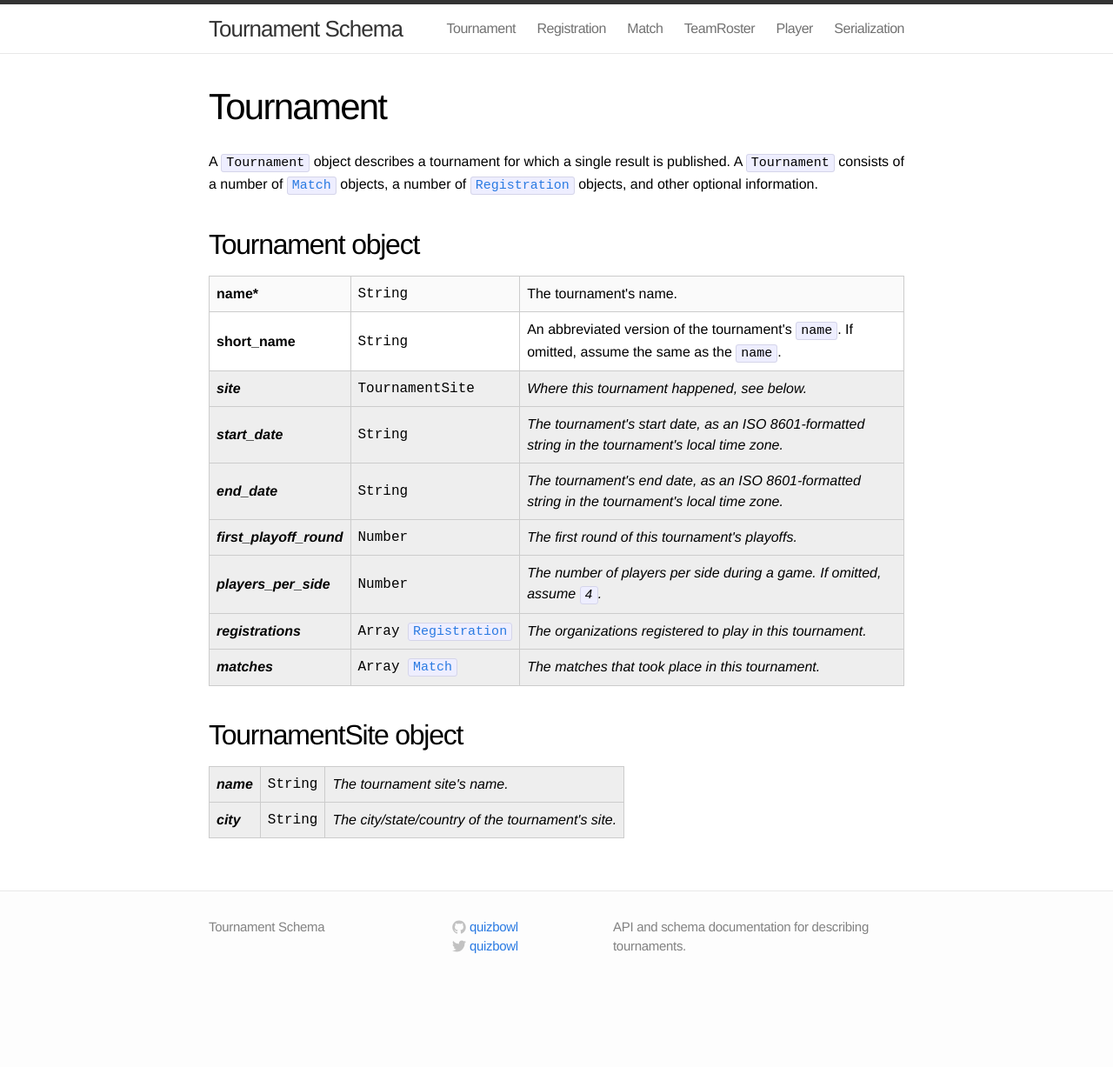
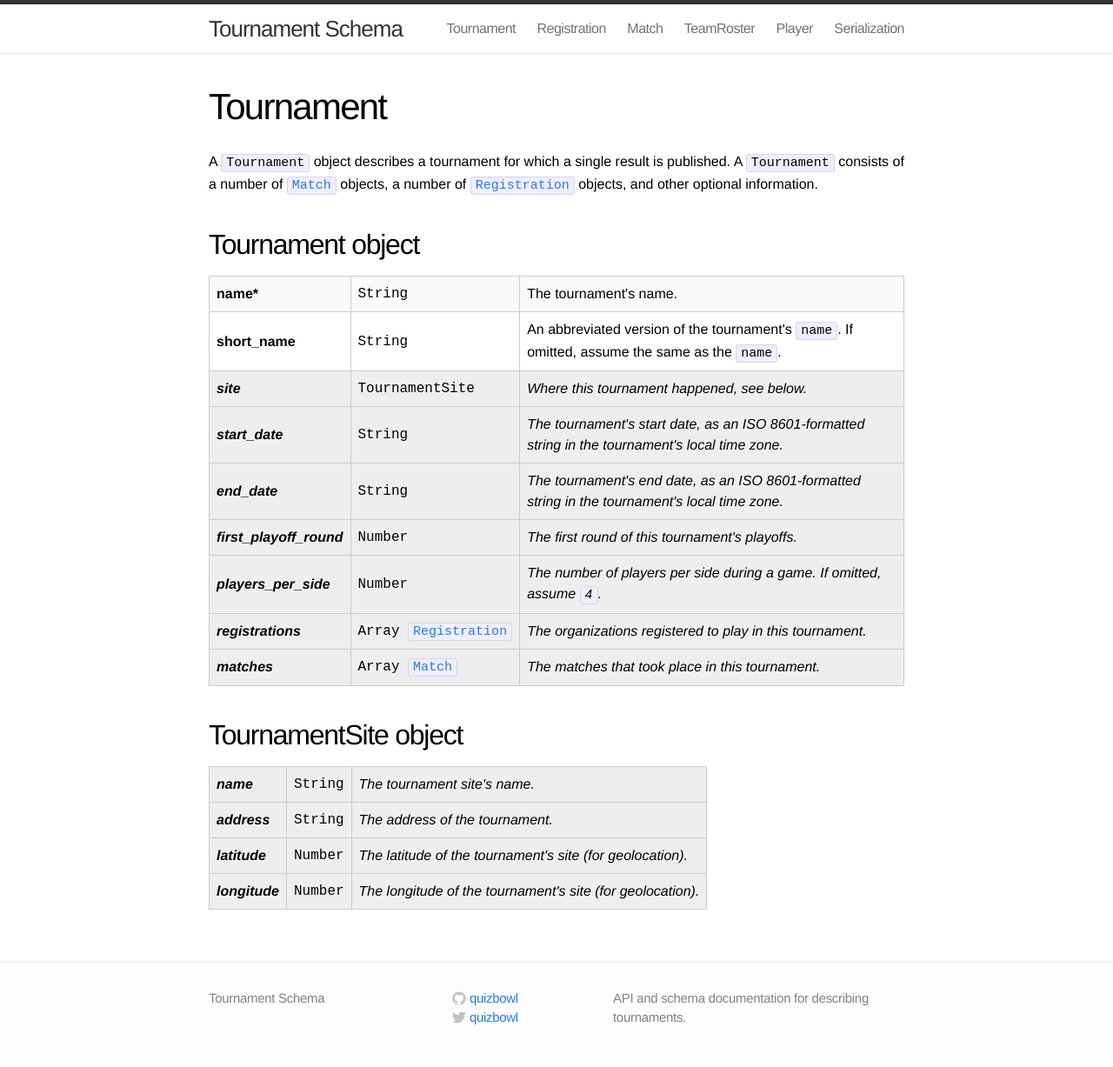
Before and after one commit to quizbowl/schema, a Jekyll site: the page built from tournament.md, in a window 1280 px wide. Shown: the whole page at 87% size. Built offline with Jekyll 4.4.1, drawn with Linux system fonts in a browser that asks for light colours; before the commit the page ends 1145 px from its top, so only the background shows below that.

Commit message:
Refine the location aspects of TournamentSite (fixes #4)

```diff
--- a/tournament.md
+++ b/tournament.md
@@ -63,9 +63,19 @@ A `Tournament` object describes a tournament for which a single result is publis
     <td>The tournament site's name.</td>
   </tr>
   <tr class="optional">
-    <th>city</th>
+    <th>address</th>
     <td class="type">String</td>
-    <td>The city/state/country of the tournament's site.</td>
+    <td>The address of the tournament.</td>
+  </tr>
+  <tr class="optional">
+    <th>latitude</th>
+    <td class="type">Number</td>
+    <td>The latitude of the tournament's site (for geolocation).</td>
+  </tr>
+  <tr class="optional">
+    <th>longitude</th>
+    <td class="type">Number</td>
+    <td>The longitude of the tournament's site (for geolocation).</td>
   </tr>
 </tbody></table>
 
```
